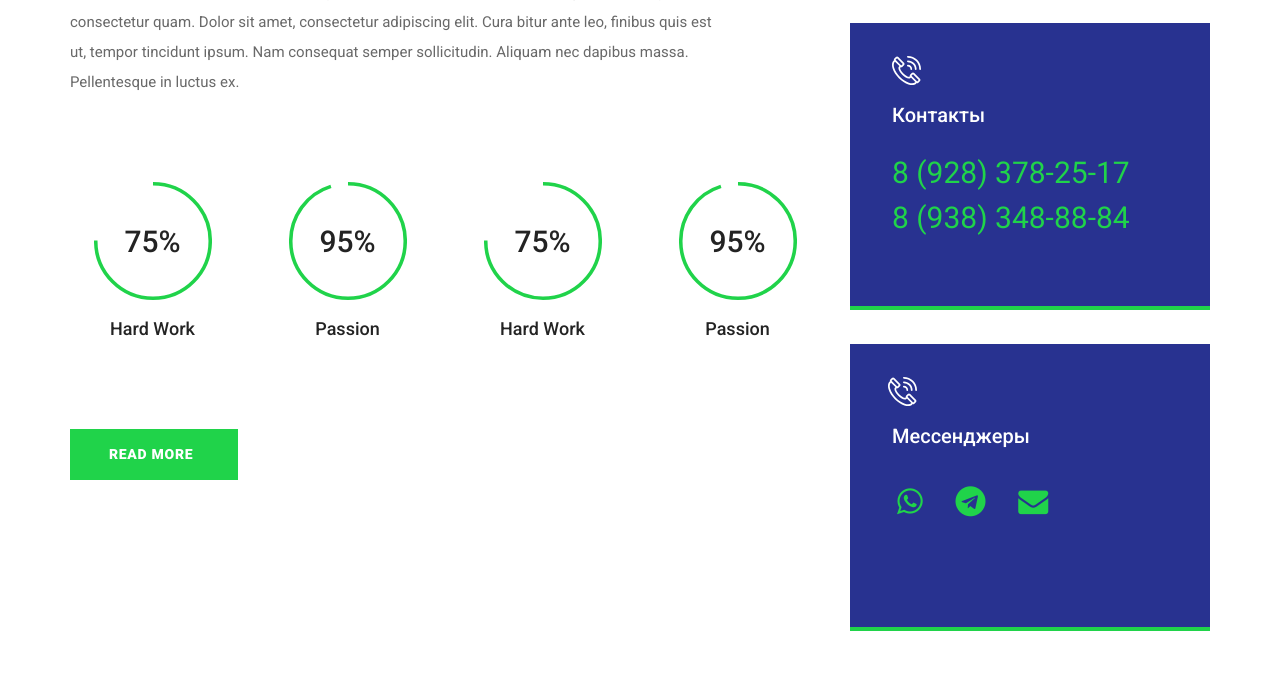
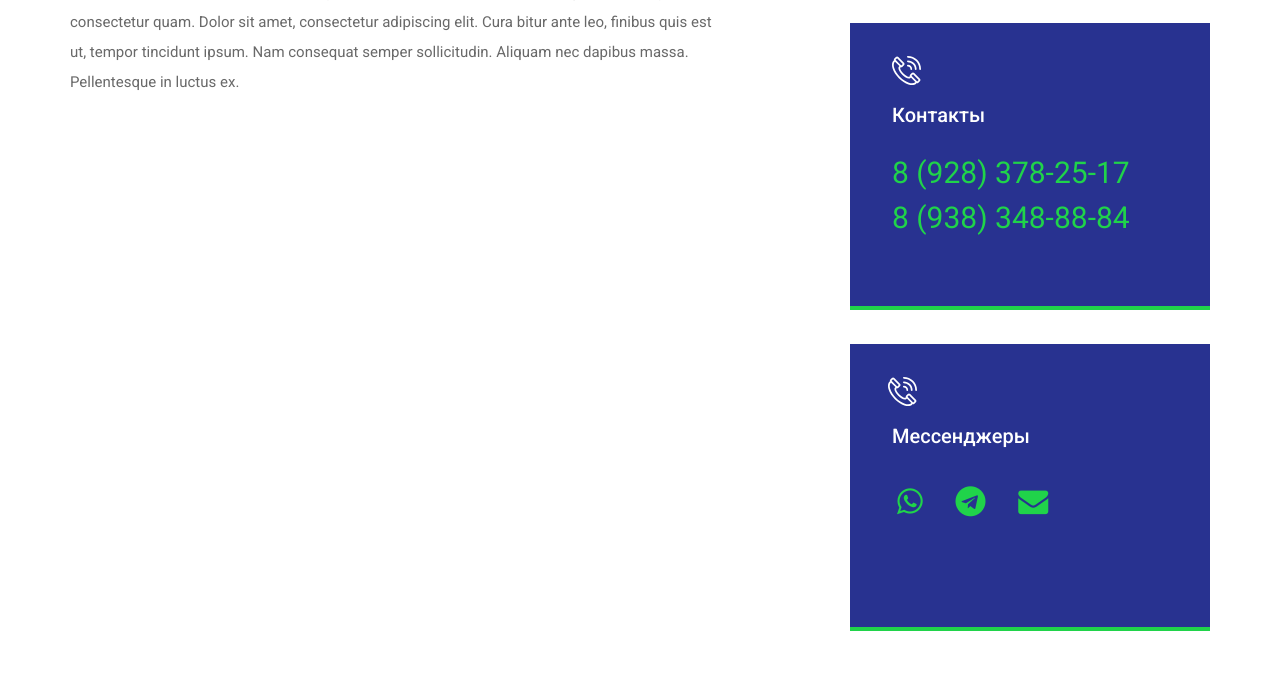
Before and after one commit to Surha05/master-dent, a PHP site: page /about.php in a window 1280 px wide. Shown: the part 554-1233 px from the top of the page. Run offline with PHP 8.4, Linux system fonts and the light colour scheme; data that the repository does not hold is empty.

Commit message:
правки

```diff
--- a/sections/about-page/about-section/about.php
+++ b/sections/about-page/about-section/about.php
@@ -9,25 +9,7 @@
 						<p>Lorem ipsum dolor sit amet, consectetur adipiscing elit. Curabitur ante leo, finibus quis est ut, tempor tincidunt ipsum. Nam consequat semper sollicitudin. Aliquam nec dapibus massa. Pellen tesque in luctus ex. Praesent luctus erat sit amet tortor aliquam bibendum. Nulla ut molestie augue, scelerisque consectetur quam. Dolor sit amet, consectetur adipiscing elit. Cura bitur ante leo, finibus quis est ut, tempor tincidunt ipsum. Nam consequat semper sollicitudin. Aliquam nec dapibus massa. Pellentesque in luctus ex.</p>
 						<p>Praesent luctus erat sit amet tortor aliquam bibendum. Nulla ut molestie augue, scelerisque consectetur quam. Dolor sit amet, consectetur adipiscing elit. Cura bitur ante leo, finibus quis est ut, tempor tincidunt ipsum. Nam consequat semper sollicitudin. Aliquam nec dapibus massa. Pellentesque in luctus ex.</p>
 					</div>
-					<div class="row loaders_container">
-						<div class="col-md-3 loader_col">
-							<!-- Loader -->
-							<div class="loader" data-perc="0.75"><span>Hard Work</span></div>
-						</div>
-						<div class="col-md-3 loader_col">
-							<!-- Loader -->
-							<div class="loader" data-perc="0.95"><span>Passion</span></div>
-						</div>
-						<div class="col-md-3 loader_col">
-							<!-- Loader -->
-							<div class="loader" data-perc="0.75"><span>Hard Work</span></div>
-						</div>
-						<div class="col-md-3 loader_col">
-							<!-- Loader -->
-							<div class="loader" data-perc="0.95"><span>Passion</span></div>
-						</div>
-					</div>
-					<div class="button about_button"><a href="#">read more</a></div>
+
 				</div>
 
 				<!-- Boxes -->
--- a/styles/services.css
+++ b/styles/services.css
@@ -884,6 +884,7 @@ section {
 }
 .feature {
   width: calc((100% - 64px) / 3);
+
 }
 
 .feature-item {
@@ -891,6 +892,8 @@ section {
   display: grid;
   align-items: stretch;
   grid-template-rows: 350px 1fr;
+  grid-template-rows: 350px 350px;
+
 }
 .feature:not(:last-child) {
   margin-bottom: 30px;
@@ -900,7 +903,7 @@ section {
 }
 .feature_image img {
   width: 100%;
-  height: 100%;
+  object-fit: cover;
 }
 .feature_content {
   width: 100%;
```
Also changed, not shown: styles/main_styles.css (+1 -8 lines), images/product/r-3718IMG_608322.jpg (added), images/product/r-40914.jpg (added), sections/services-page/features-section/render.js (line endings or trailing spaces).
